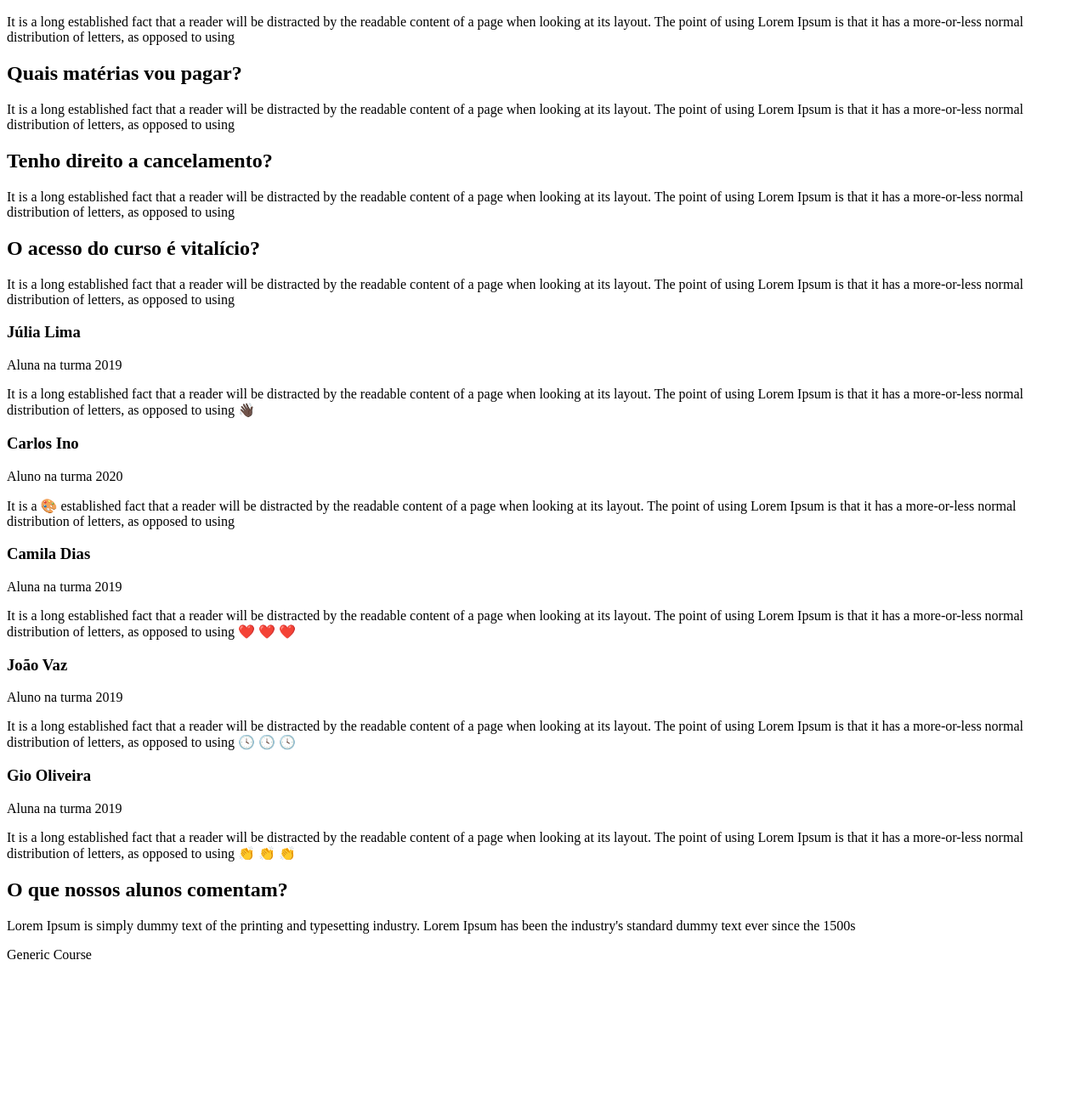
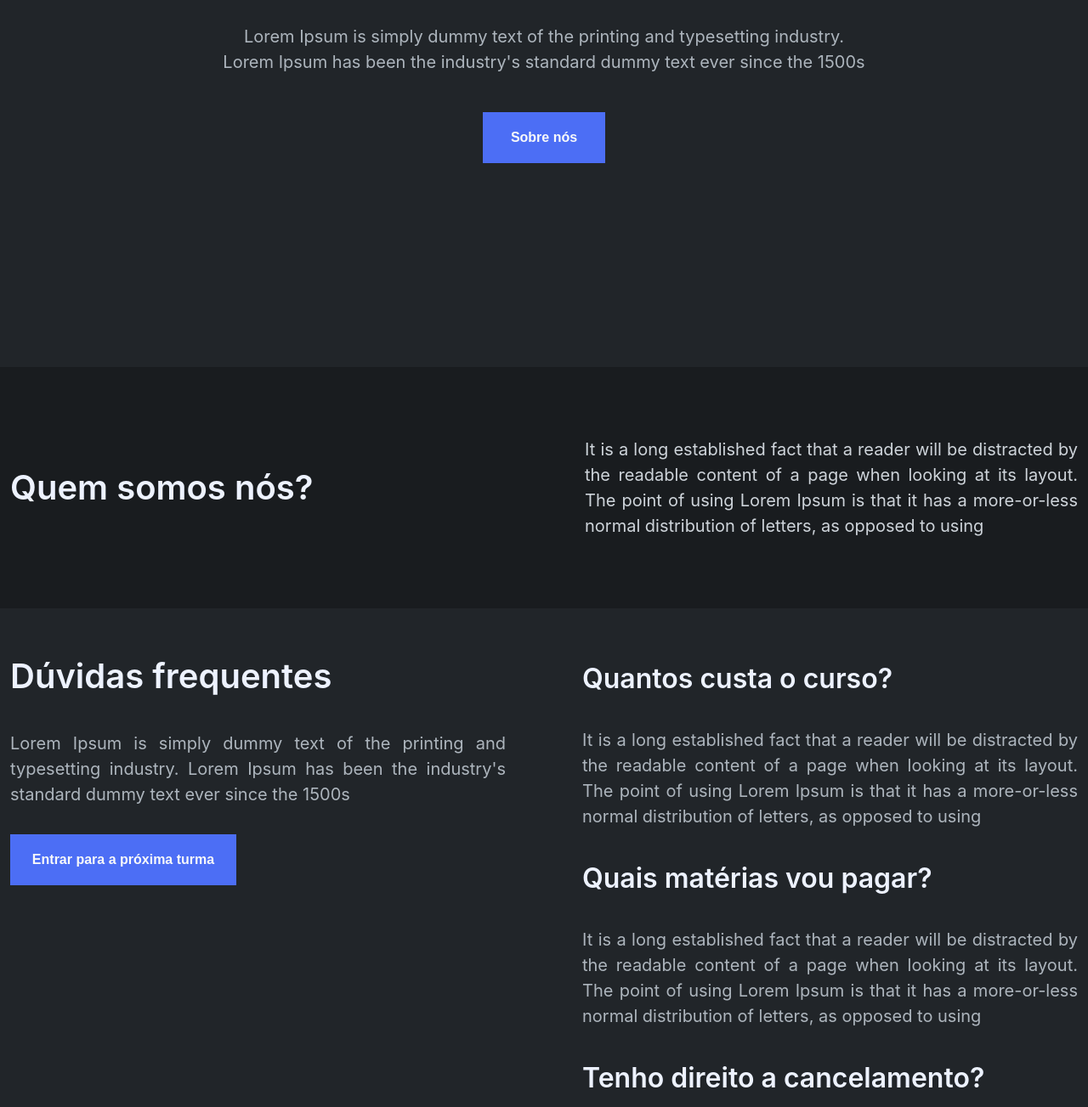
Before and after one commit to Kenzie-Academy-Brasil-Developers/m2-site-instituciona-generico-rafaelapianezzer, a plain HTML site: page index.html in a window 1280 px wide. Shown: the part 429-1732 px from the top of the page at 85% size. Before the commit the page ends 1578 px from the top, so only its background shows below. Drawn offline with Linux system fonts and the light colour scheme.

Commit message:
"Tarefa 2 concluída"

```diff
--- a/index.html
+++ b/index.html
@@ -3,77 +3,92 @@
 <head>
     <meta charset="UTF-8">
     <meta name="viewport" content="width=device-width, initial-scale=1.0">
+    <link rel="stylesheet" href="./src/styles/reset.css">
+    <link rel="stylesheet" href="./src/styles/globalStyles.css">
+    <link rel="stylesheet" href="./src/styles/index.css">
     <title>Página Institucional Genérica</title>
 </head>
 <body>
     <header>
         <img src="src/assets/logo.svg" alt="logo da página">
         <button>Entrar para a próxima turma</button>
-    </header>
-    <section id="banner-container">
-        <h1>Desenvolvendo suas próximas habilidades</h1>
+    </header class="header">
+    <section id="banner__container">
+        <h1>Desenvolvendo <span class="banner__span">suas</span> próximas habilidades</h1>
         <p>Lorem Ipsum is simply dummy text of the printing and typesetting industry. Lorem Ipsum has been the industry's standard dummy text ever since the 1500s</p>
-        <a>Sobre nós</a>
+        <button>Sobre nós</button>
     </section>
     <section id="about">
         <h2>Quem somos nós?</h2>
         <p>It is a long established fact that a reader will be distracted by the readable content of a page when looking at its layout. The point of using Lorem Ipsum is that it has a more-or-less normal distribution of letters, as opposed to using</p>
     </section>
-    <section id="faq">
+    <section id="doubts__container">
         <div>
             <h2>Dúvidas frequentes</h2>
             <p>Lorem Ipsum is simply dummy text of the printing and typesetting industry. Lorem Ipsum has been the industry's standard dummy text ever since the 1500s</p>
             <button>Entrar para a próxima turma</button>
         </div>
-        <div>
-            <h2>Quantos custa o curso?</h2>
+        <div class="ddoubts__container__column">
+            <h3>Quantos custa o curso?</h3>
             <p>It is a long established fact that a reader will be distracted by the readable content of a page when looking at its layout. The point of using Lorem Ipsum is that it has a more-or-less normal distribution of letters, as opposed to using</p>
 
-            <h2>Quais matérias vou pagar?</h2>
+            <h3>Quais matérias vou pagar?</h3>
             <p>It is a long established fact that a reader will be distracted by the readable content of a page when looking at its layout. The point of using Lorem Ipsum is that it has a more-or-less normal distribution of letters, as opposed to using</p>
 
-            <h2>Tenho direito a cancelamento?</h2>
+            <h3>Tenho direito a cancelamento?</h3>
             <p>It is a long established fact that a reader will be distracted by the readable content of a page when looking at its layout. The point of using Lorem Ipsum is that it has a more-or-less normal distribution of letters, as opposed to using</p>
 
-            <h2>O acesso do curso é vitalício?</h2>
+            <h3>O acesso do curso é vitalício?</h3>
             <p>It is a long established fact that a reader will be distracted by the readable content of a page when looking at its layout. The point of using Lorem Ipsum is that it has a more-or-less normal distribution of letters, as opposed to using</p>
         </div>
     </section>
-    <section id="comments">
-        <div class="comments-container">
-            <div>
+    <section class="reviews__container">
+        <div class="reviews">
+            <div class="reviews__column">
+                <div class="reviews__names">
                     <h3>Júlia Lima</h3>
                     <p>Aluna na turma 2019</p>
-                <p>It is a long established fact that a reader will be distracted by the readable content of a page when looking at its layout. The point of using Lorem Ipsum is that it has a more-or-less normal distribution of letters, as opposed to using 👋🏿</p>
                 </div>
-            <div>
-                <h3>Carlos Ino</h3>
-                <p>Aluno na turma 2020</p>
-                <p>It is a 🎨 established fact that a reader will be distracted by the readable content of a page when looking at its layout. The point of using Lorem Ipsum is that it has a more-or-less normal distribution of letters, as opposed to using</p>
+                <p>It is a long established fact that a will be distracted by the readable content of a page when looking at its layout. The point of using Lorem Ipsum is that it has a more-or-less normal distribution of letters, as opposed to using 👋🏿</p>
             </div>
-            <div>
+            <div class="reviews__column">
+                <div class="reviews__names">
+                    <h3>Júlia Lima</h3>
+                <p>Aluna na turma 2019</p>
+                </div>
+                <p>It is a 🎨 established fact that a will be distracted by the readable content of a page when looking at its layout. The point of using Lorem Ipsum is that it has a more-or-less normal distribution of letters, as opposed to using</p>
+            </div>
+            <div class="reviews__column">
+                <div class="reviews__names">
                     <h3>Camila Dias</h3>
                     <p>Aluna na turma 2019</p>
-                <p>It is a long established fact that a reader will be distracted by the readable content of a page when looking at its layout. The point of using Lorem Ipsum is that it has a more-or-less normal distribution of letters, as opposed to using ❤️ ❤️ ❤️</p>
                 </div>
-            <div>
+
+                <p>It is a long established fact that a will be distracted by the readable content of a page when looking at its layout. The point of using Lorem Ipsum is that it has a more-or-less normal distribution of letters, as opposed to using ❤️ ❤️ ❤️</p>
+            </div>
+            <div class="reviews__column">
+                <div class="reviews__names">
                     <h3>João Vaz</h3>
                     <p>Aluno na turma 2019</p>
-                <p>It is a long established fact that a reader will be distracted by the readable content of a page when looking at its layout. The point of using Lorem Ipsum is that it has a more-or-less normal distribution of letters, as opposed to using 🕓 🕓 🕓️</p>
                 </div>
-            <div>
+
+                <p>It is a long established fact that a will be distracted by the readable content of a page when looking at its layout. The point of using Lorem Ipsum is that it has a more-or-less normal distribution of letters, as opposed to using 🕓 🕓 🕓️</p>
+            </div>
+            <div class="reviews__column">
+                <div class="reviews__names">
                     <h3>Gio Oliveira</h3>
                 <p>Aluna na turma 2019</p>
-                <p>It is a long established fact that a reader will be distracted by the readable content of a page when looking at its layout. The point of using Lorem Ipsum is that it has a more-or-less normal distribution of letters, as opposed to using 👏 👏 👏️</p>
                 </div>
-            <div class="comments-container">
+                <p>It is a long established fact that a will be distracted by the readable content of a page when looking at its layout. The point of using Lorem Ipsum is that it has a more-or-less normal distribution of letters, as opposed to using 👏 👏 👏️</p>
+            </div>
+        </div>
+            <div class="reviews__frame">
                 <h2>O que nossos alunos comentam?</h2>
                 <p>Lorem Ipsum is simply dummy text of the printing and typesetting industry. Lorem Ipsum has been the industry's standard dummy text ever since the 1500s</p>
             </div>
-        </div>
     </section>
     <footer>
-        <p>Generic Course</p>
+        <img src="src/assets/Generic Course.svg" alt="logo footer">
     </footer>
 </body>
 </html>
--- a/src/styles/globalStyles.css
+++ b/src/styles/globalStyles.css
@@ -1,8 +1,11 @@
 @import url(reset.css);
+
+
 
 :root {
     --brand-1: #4C6EF5;
     --brand-2: #364FC7;
+
     --gray-1: #191C1F;
     --gray-2: #212529;
     --gray-3: #343A40;
@@ -15,15 +18,16 @@
 
     --title-1-weight: 600;
     --title-1-size: 52px;
-    --title-1-line-height: 140%;
+    --title-1-height: 140%;
 
     --title-2-weight: 600;
     --title-2-size: 40px;
-    --title-2-line-height: 160%;
+    --title-2-height: 160%;
+
 
     --title-3-weight: 600;
     --title-3-size: 32px;
-    --title-3-line-height: 160%;
+    --title-3-height: 160%;
 
     --text-1-weight: 400;
     --text-1-size: 20px;
@@ -41,11 +45,4 @@
     --text-4-size: 16px;
     --text-4-height: 150%;
 
-
-
-
-
-
-
-
 }
--- a/src/styles/index.css
+++ b/src/styles/index.css
@@ -0,0 +1,303 @@
+@import url(reset.css);
+@import url(./globalStyles.css);
+
+body {
+    display: flex;
+    flex-direction: column;
+    align-items: center;
+    justify-content: center;
+    margin: 0 auto;
+    font-family: var(--font-primary)
+}
+
+/* HEADER */
+
+header {
+    background-color: var(--gray-1);
+    width: 100%;
+    height: 100px;
+    display: flex;
+    justify-content: space-around;
+    align-items: center;
+}
+
+header button {
+    font-weight: var(--text-4-weight);
+    font-size: var(--text-4-size);
+    line-height: var(--text-4-height);
+    background-color: var(--gray-1);
+    color: var(--gray-7);
+    width: 266px;
+    height: 60px;
+    border: 1px solid var(--gray-7);
+    text-align: center;
+}
+
+/* BANNER */
+
+#banner__container {
+    background-color: var(--gray-2);
+    width: 100%;
+    display: flex;
+    align-items: center;
+    flex-direction: column;
+    gap: 44px;
+    justify-content: space-around;
+    padding-top: 15rem;
+    padding-bottom: 15rem;
+}
+
+#banner__container h1 {
+    font-weight: var(--title-1-weight);
+    font-size: var(--title-1-size);
+    line-height: var(--title-1-height);
+    color: var(--gray-6);
+}
+
+.banner__span {
+    color: var(--brand-1);
+}
+
+#banner__container p {
+    font-weight: var(--text-1-weight);
+    font-size: var(--text-1-size);
+    line-height: var(--text-1-height);
+    color: var(--gray-4);
+    text-align: center;
+    width: 770px;
+}
+
+#banner__container button {
+    display: flex;
+    height: 60px;
+    padding: 20px 32px;
+    justify-content: center;
+    align-items: center;
+    gap: 10px;
+    border: 1px solid var(--brand-1);
+    background-color: var(--brand-1);
+    font-weight: var(--text-4-weight);
+    font-size: var(--text-4-size);
+    line-height: var(--text-4-height);
+    color: var(--gray-7);
+}
+
+/* ABOUT */
+
+#about {
+    height: 284px;
+    width: 100%;
+    background-color: var(--gray-1);
+    display: flex;
+    flex-direction: row;
+    align-items: center;
+    justify-content: center;
+    gap: 56px;
+    margin: 0 auto;
+}
+
+#about h2 {
+    font-weight: var(--title-2-weight);
+    font-size: var(--title-2-size);
+    line-height: var(--title-2-height);
+    color: var(--gray-6);
+    width: 620px;
+
+}
+
+#about p {
+    font-weight: var(--text-1-weight);
+    font-size: var(--text-1-size);
+    line-height: var(--text-1-height);
+    color: var(--gray-5);
+    text-align: justify;
+    width: 580px;
+
+}
+
+/* FAQ */
+
+#doubts__container {
+    width: 100%;
+    display: flex;
+    flex-direction: row;
+    align-items: baseline;
+    justify-content: center;
+    background-color: var(--gray-2);
+    gap: 90px;
+    padding-top: 3rem;
+    padding-bottom: 3rem;
+    margin: 0 auto;
+}
+
+#doubts__container h2 {
+    font-weight: var(--title-2-weight);
+    font-size: var(--title-2-size);
+    line-height: var(--title-2-height);
+    color: var(--gray-6);
+    width: 533px;
+    margin-bottom: 2rem;
+}
+
+#doubts__container h3 {
+    font-weight: var(--title-3-weight);
+    font-size: var(--title-3-size);
+    line-height: var(--title-3-height);
+    color: var(--gray-6);
+    width: 411px;
+    white-space: nowrap;
+    margin-bottom: 2rem;
+}
+
+#doubts__container p {
+    font-weight: var(--text-1-weight);
+    font-size: var(--text-1-size);
+    line-height: var(--text-1-height);
+    color: var(--gray-4);
+    width: 583px;
+    text-align: justify;
+    margin-bottom: 2rem;
+}
+
+.doubts__container__column {
+    display: flex;
+    flex-direction: column;
+    justify-content: space-around;
+    align-items: center;
+
+}
+
+#doubts__container button {
+    display: flex;
+    width: 266px;
+    height: 60px;
+    padding: 20px 32px;
+    justify-content: center;
+    align-items: center;
+    gap: 10px;
+    border: 1px solid var(--brand-1, #4C6EF5);
+    background: var(--brand-1, #4C6EF5);
+    font-weight: var(--text-4-weight);
+    font-size: var(--text-4-size);
+    line-height: var(--text-4-height);
+    color: var(--gray-7);
+    white-space: nowrap;
+}
+
+
+button:hover {
+    cursor: pointer;
+}
+
+
+
+.reviews__container {
+    display: flex;
+    width: 100%;
+    flex-direction: row;
+    align-items: baseline;
+    justify-content: center;
+    gap: 56px;
+    background-color: var(--gray-2);
+    margin: 0 auto;
+    padding-top: 4rem;
+
+}
+
+.reviews {
+    display: flex;
+    flex-direction: column;
+    align-content: center;
+
+
+}
+
+.reviews__column {
+    display: flex;
+    flex-direction: row;
+    align-content: flex-start;
+    width: 620px;
+    margin-bottom: 82px;
+    gap: 16px;
+    margin-right: 2rem;
+}
+
+
+.reviews__names {
+    display: flex;
+    flex-direction: column;
+    width: 200px;
+}
+
+.reviews__names p {
+    font-weight: var(--text-3-weight);
+    font-size: var(--text-3-size);
+    line-height: var(--text-3-height);
+    color: var(--gray-4);
+
+}
+
+.reviews__container h3 {
+    font-weight: var(--title-3-weight);
+    font-size: var(--title-3-size);
+    line-height: var(--title-3-height);
+    color: var(--gray-6);
+    white-space: nowrap;
+    width: 192px;
+    height: 47px;
+}
+
+.reviews__container p {
+    font-weight: var(--text-2-weight);
+    font-size: var(--text-2-size);
+    line-height: var(--text-2-height);
+    color: var(--gray-5);
+    width: 412px;
+    text-align: justify;
+
+}
+
+.reviews__frame {
+    display: flex;
+    align-self: stretch;
+    flex-direction: column;
+    align-items: flex-start;
+    align-content: flex-end;
+    gap: 35px;
+    background: var(--brand-1, #4C6EF5);
+    width: 25rem;
+    height: 19rem;
+    margin-left: 56px;
+    padding: 3rem;
+    justify-content: space-around;
+    align-items: baseline;
+}
+
+.reviews__frame p {
+    font-weight: var(--text-1-weight);
+    font-size: var(--text-1-size);
+    line-height: var(--text-1-height);
+    color: var(--gray-7);
+    text-align: justify;
+    width: 100%;
+    border: 1px;
+}
+
+.reviews__frame h2 {
+    font-weight: var(--title-2-weight);
+    font-size: var(--title-2-size);
+    line-height: var(--title-2-height);
+    color: var(--gray-7);
+
+}
+
+footer {
+    height: 102px;
+    background-color: var(--gray-1);
+    display: flex;
+    align-items: center;
+    justify-content: center;
+    width: 100%;
+    fill: var(--gray-6, #EDF2FF);
+
+}
```
Also changed, not shown: src/assets/Generic Course.svg (added). Lines whose indentation alone changed are shown as unchanged.
